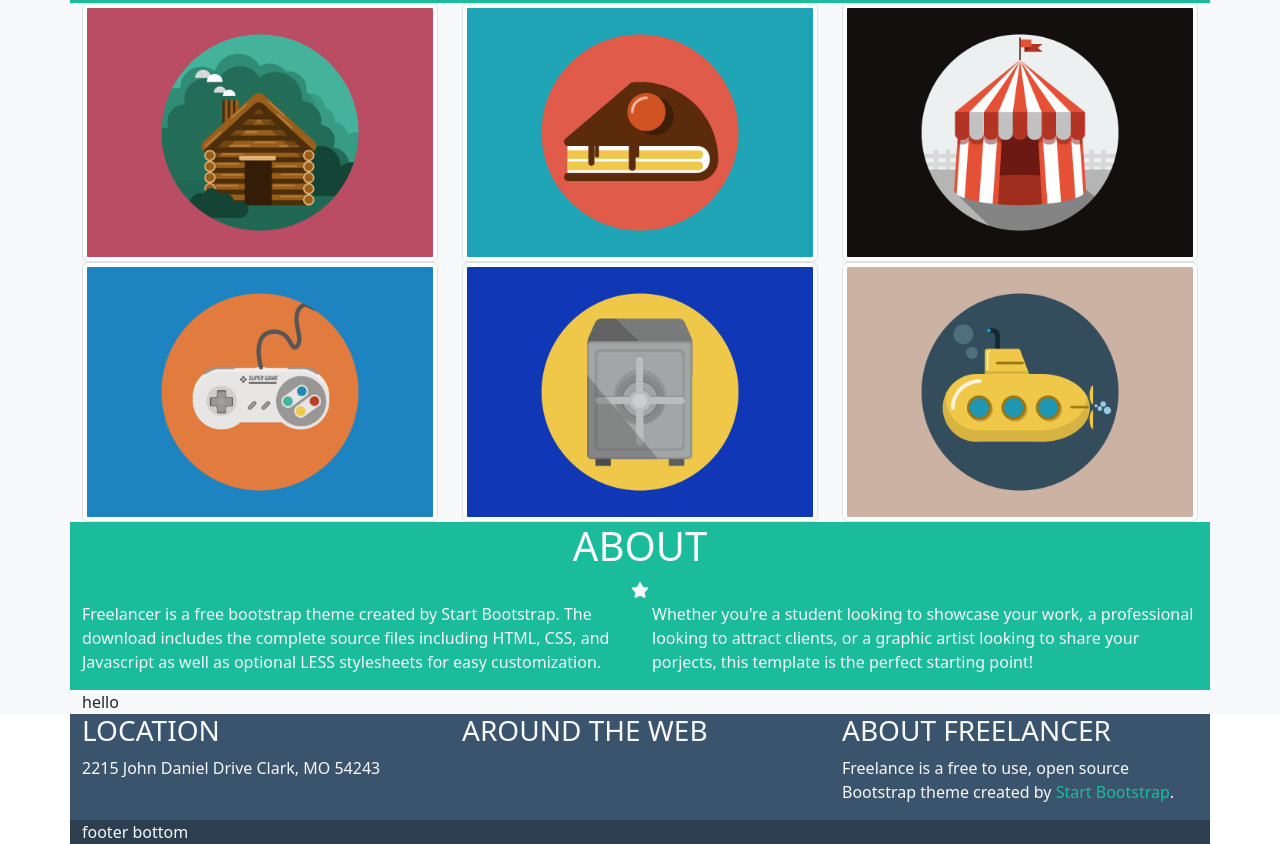
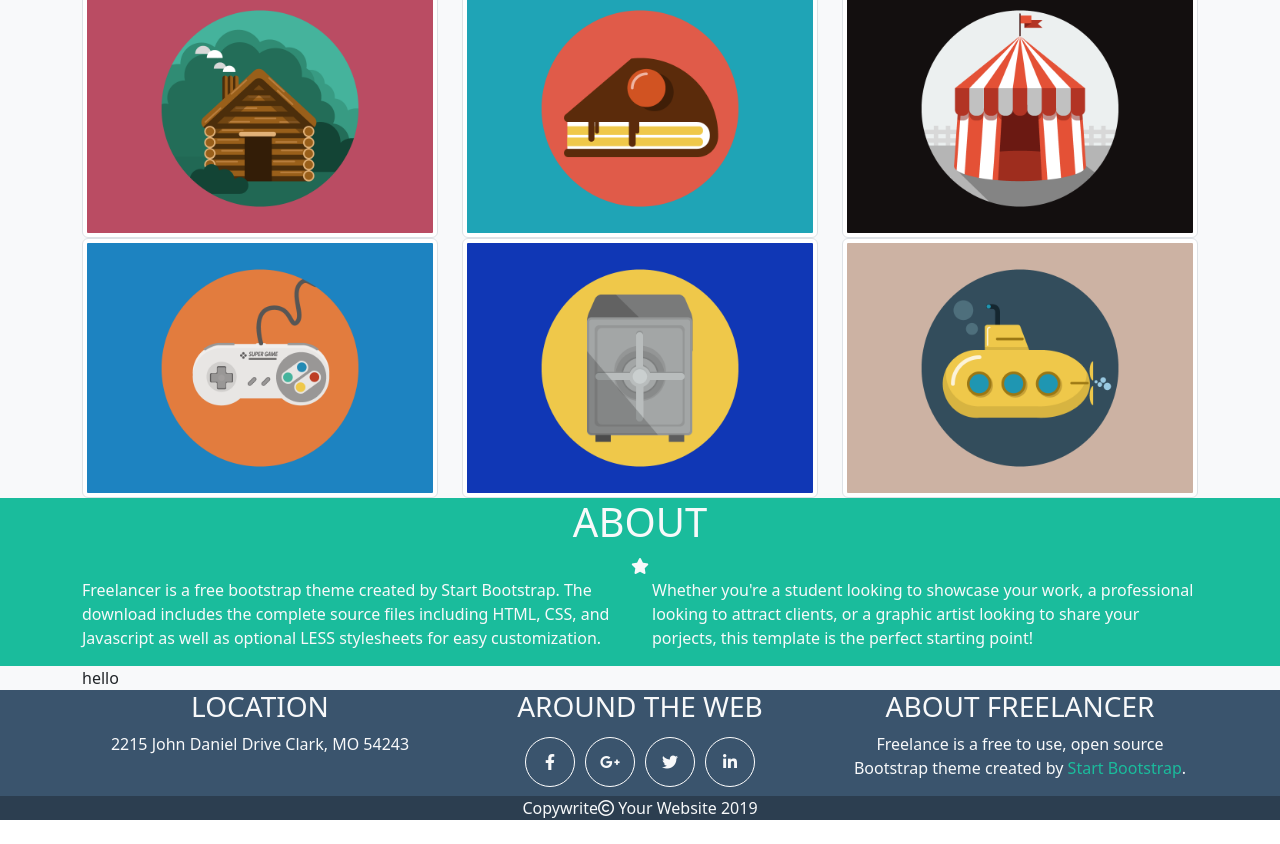
Before and after one commit to chiara1911/html-css-bootstrap-freelancer, a plain HTML site: page index.html in a window 1280 px wide. Shown: the part 543-1387 px from the top of the page. After the commit the page ends 1363 px from the top, so only its background shows below. Drawn offline with nearby package versions, Linux system fonts and the light colour scheme.

Commit message:
add bottom footer and icon in top-footer

```diff
--- a/css/style.css
+++ b/css/style.css
@@ -13,3 +13,18 @@
 .my-text-green{
     color: #1ABC9C;
 }
+.circle{
+    width: 30px;
+    height: 30px;
+    position: relative;
+    border: solid 1px white;
+}
+
+.top-footer i{
+    width: 50px;
+    height: 50px;
+    border: solid 1px white;
+    padding: 3px;
+    border-radius: 50%;
+    margin: 5px;
+}
--- a/index.html
+++ b/index.html
@@ -18,18 +18,20 @@
         <nav class="container">navbar</nav>
     </header>
     <main class="bg-light">
-        <section class="my-bg-green text-center container-xl">
+        <section class="my-bg-green">
+            <div class="container-xl text-center">
                 <div class="row">
                     <div class="col-12 col-md-6 col-lg-4 align-self-center container-fluid">
                         <img src="img/avatar.svg" alt="" class="center-block img-fluid">
                         <h1 class="text-uppercase text-light fs-1">start bootstrap</h1>
                         <i class="fa-solid fa-star text-light"></i>
-                    <ul class="d-flex justify-content-between">
-                        <li class="text-uppercase text-light"> graphic artist</li>
+                        <ul class="d-flex justify-content-between list-unstyled">
+                            <li class="text-uppercase text-light "> graphic artist</li>
                             <li class="text-uppercase text-light">web designer</li>
                             <li class=" text-uppercase text-light">illustrator</li>
                         </ul>
 
+                    </div>
                 </div>
             </div>
         </section>
@@ -55,7 +57,8 @@
                 </div>
             </div>
         </section>
-        <section class="my-bg-green container-xl">
+        <section class="my-bg-green ">
+            <div class="container-xl">
                 <div class="row ">
                     <div class="col-12 text-center">
                         <h1 class="text-uppercase text-light"> about </h1>
@@ -64,36 +67,68 @@
 
                     </div>
                     <div class="col-12 col-md-6 text-light align-content-center">
-                    <p>Freelancer is a free bootstrap theme created by Start Bootstrap. The download includes the complete source files including HTML, CSS, and Javascript as well as optional LESS stylesheets for easy customization.
+                        <p>Freelancer is a free bootstrap theme created by Start Bootstrap. The download includes the
+                            complete source files including HTML, CSS, and Javascript as well as optional LESS
+                            stylesheets for easy customization.
 
                         </p>
                     </div>
                     <div class="col-12 col-md-6 text-light align-content-center">
-                    <p>Whether you're a student looking to showcase your work, a professional looking to attract clients, or a graphic artist looking to share your porjects, this template is the perfect starting point!
+                        <p>Whether you're a student looking to showcase your work, a professional looking to attract
+                            clients, or a graphic artist looking to share your porjects, this template is the perfect
+                            starting point!
                         </p>
+                    </div>
                 </div>
             </div>
         </section>
         <section class="container-xl">hello</section>
     </main>
     <footer>
-        <section class="top-footer container-xl text-light ">
+        <section class="top-footer text-light ">
+            <div class="container-xl text-center">
                 <div class="row d-flex justify-content-center">
                     <div class="col-12 col-md-4 align-items-center">
                         <h3 class="text-uppercase ">location</h3>
                         <p>2215 John Daniel Drive Clark, MO 54243</p>
                     </div>
-                <div class="col-12 col-md-4 align-items-center">
+                    <div class="col-12 col-md-4 d-flex flex-column ">
                         <h3 class="text-uppercase">around the web</h3>
+                        <div class="col-md-12 flex-row d-flex justify-content-center">
+                            <div class="d-flex justify-content-between ">
+                                <a href="#" class="text-decoration-none text-light"><i
+                                        class="fa-brands fa-facebook-f d-flex align-items-center justify-content-center "></i></a>
+                                <a href="#" class="text-decoration-none text-light"><i
+                                        class="fa-brands fa-google-plus-g d-flex align-items-center justify-content-center"></i></a>
+                                <a href="#" class="text-decoration-none text-light"><i
+                                        class="fa-brands fa-twitter d-flex align-items-center justify-content-center"></i></a>
+                                <a href="#" class="text-decoration-none text-light"><i
+                                        class="fa-brands fa-linkedin-in d-flex align-items-center justify-content-center"></i></a>
+                            </div>
+
+                        </div>
+
 
                     </div>
                     <div class="col-12 col-md-4 align-items-center">
                         <h3 class="text-uppercase">about freelancer</h3>
-                    <p>Freelance is a free to use, open source Bootstrap theme created by <span class="my-text-green">Start Bootstrap</span>.</p>
+                        <p>Freelance is a free to use, open source Bootstrap theme created by <span
+                                class="my-text-green">Start Bootstrap</span>.</p>
+                    </div>
                 </div>
             </div>
         </section>
-        <section class="bottom-footer container-xl text-light">footer bottom</section>
+        <section class="bottom-footer
+        text-light">
+            <div class="container-fluid">
+                <div class="row ">
+                    <div class="col-12 d-flex justify-content-center align-content-center">
+                       <span>Copywrite<i class="fa-regular fa-copyright"></i> Your Website 2019 </span>
+                    </div>
+
+                </div>
+            </div>
+        </section>
     </footer>
 
 </body>
```
Lines whose indentation alone changed are shown as unchanged.
